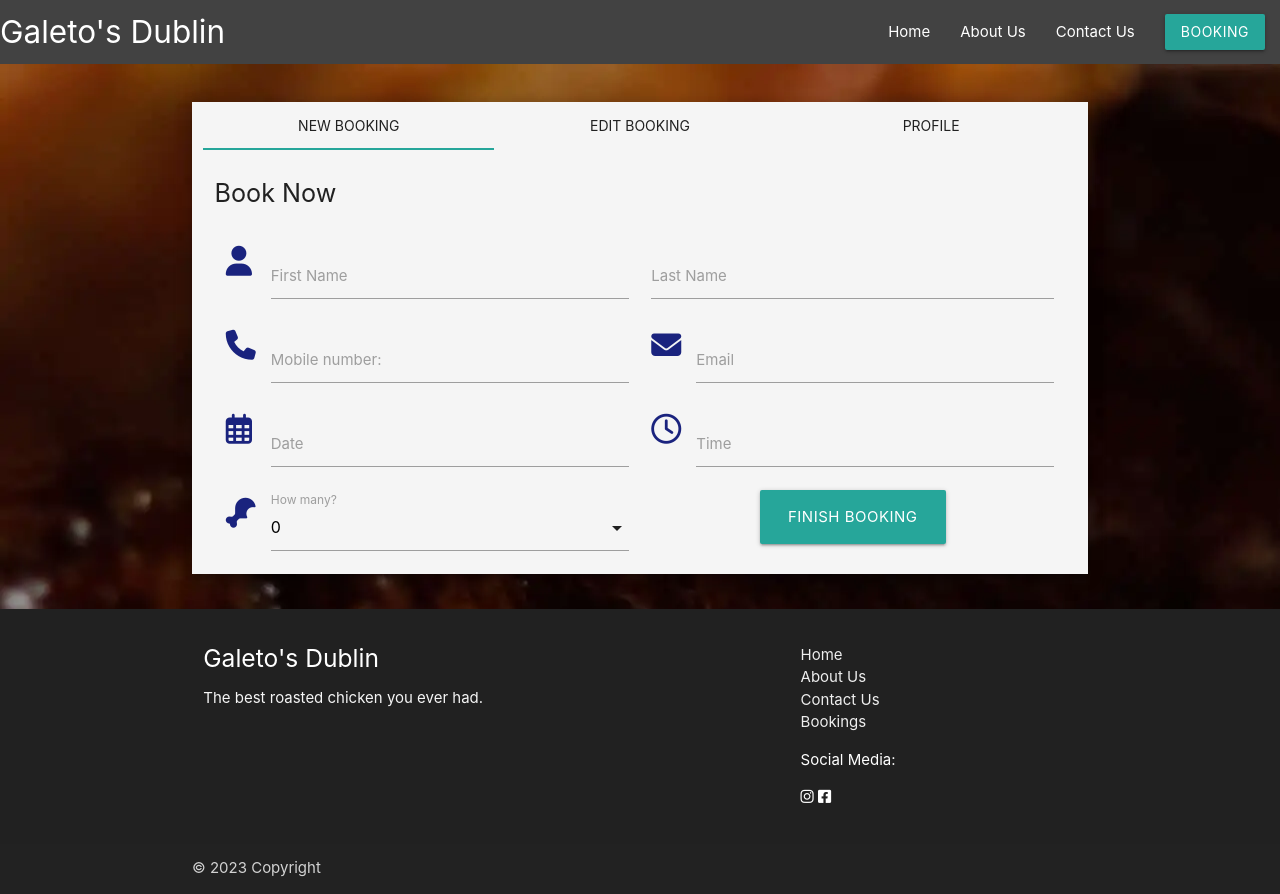
After one commit to Cesargarciajr/galetos-pp4, a Django app: page /manage-booking in a window 1280 px wide. The commit adds this page. Run offline with Django 4.2, Linux system fonts and the light colour scheme.

Commit message:
Add tabs to manage-bookings page as well as icons to all the forms

```diff
--- a/galetosapp/urls.py
+++ b/galetosapp/urls.py
@@ -5,4 +5,5 @@ urlpatterns = [
     path('', views.home, name="home"),
     path('about/', views.about, name="about"),
     path('contact/', views.contact, name="contact"),
+    path('manage-booking', views.manage, name="manage"),
 ]
--- a/galetosapp/views.py
+++ b/galetosapp/views.py
@@ -10,3 +10,7 @@ def about(request):
 
 def contact(request):
     return render(request, 'contact.html', {})
+
+
+def manage(request):
+    return render(request, 'manage.html', {})
--- a/static/css/style.css
+++ b/static/css/style.css
@@ -12,3 +12,12 @@ main {
     background-image: url("/static/images/hero-img.webp");
     z-index: -1;
 }
+
+#modal1 {
+    width: 500px;
+    padding: 25px;
+}
+
+.tabs .indicator {
+    background-color: rgb(38 166 154);
+}
--- a/static/js/script.js
+++ b/static/js/script.js
@@ -11,3 +11,32 @@ document.addEventListener("DOMContentLoaded", function () {
     duration: 300,
   });
 });
+
+document.addEventListener('DOMContentLoaded', function () {
+    let modal = document.querySelectorAll('.modal');
+    M.Modal.init(modal);
+});
+
+document.addEventListener('DOMContentLoaded', function () {
+    let tabs = document.querySelectorAll('.tabs', {
+        swipeable: true,
+    });
+    M.Tabs.init(tabs);
+});
+
+document.addEventListener('DOMContentLoaded', function () {
+    let calendar = document.querySelectorAll('.datepicker');
+    M.Datepicker.init(calendar, {
+        format: 'dd mmm, yyyy'
+    });
+});
+
+document.addEventListener('DOMContentLoaded', function () {
+    let timepicker = document.querySelectorAll('.timepicker');
+    M.Timepicker.init(timepicker);
+});
+
+document.addEventListener('DOMContentLoaded', function () {
+    let quantity = document.querySelectorAll('select');
+    M.FormSelect.init(quantity);
+});
--- a/templates/about.html
+++ b/templates/about.html
@@ -30,7 +30,7 @@
                 our roasted chicken become a part of your own family gatherings and
                 special moments.
             </p>
-            <a class="waves-effect waves-light btn" href="#">Book Now</a>
+            <a class="waves-effect waves-light btn modal-trigger" href="#modal1">Book Now</a>
         </div>
         <img class="col m6 no-padding s12" src="{% static 'images/about.webp' %}" height="600px">
     </div>
--- a/templates/base.html
+++ b/templates/base.html
@@ -36,7 +36,7 @@
               <li><a href="{% url 'home' %}">Home</a></li>
               <li><a href="{% url 'about' %}">About Us</a></li>
               <li><a href="{% url 'contact' %}">Contact Us</a></li>
-              <li><a class="waves-effect waves-light btn">Booking</a></li>
+              <li><a class="waves-effect waves-light btn modal-trigger" href="#modal1">Booking</a></li>
             </ul>
           </div>
         </div>
@@ -46,13 +46,38 @@
         <li><a href="{% url 'home' %}">Home</a></li>
         <li><a href="{% url 'about' %}">About Us</a></li>
         <li><a href="{% url 'contact' %}">Contact Us</a></li>
-        <li><a href="mobile.html">Booking</a></li>
+        <li><a href="#modal1" class="modal-trigger">Booking</a></li>
       </ul>
     </header>
     <main>
+        <!-- Sign in modal -->
+        <div id="modal1" class="modal grey lighten-2">
+            <div class="modal-content grey lighten-2">
+                <h2 class="center">Sign in</h2>
+            </div>
+            <div class="input-field col s3">
+                <i class="fa-solid fa-user prefix"></i>
+                <input id="email" type="email" class="validate">
+                <label for="email">Email</label>
+            </div>
+            <div class="input-field col s3">
+                <i class="fa-solid fa-lock prefix"></i>
+                <input id="password" type="password" class="validate">
+                <label for="password">Password</label>
+            </div>
+            <div class="center">
+                <a class="center waves-effect waves-light btn-large" href="{% url 'manage' %}">Sign In</a>
+                <br>
+                <a href="#">Forgot your password?</a>
+                <hr>
+                <p>Not registered yet?<a href="#"> Sign Up</a></p>
+            </div>
+        </div>
+
         {% block content %}
         {% endblock%}
     </main>
+    <!-- Footer -->
     <footer class="page-footer grey darken-4">
       <div class="container">
         <div class="row">
@@ -72,7 +97,7 @@
                 <a class="grey-text text-lighten-3" href="{% url 'contact' %}">Contact Us</a>
               </li>
               <li>
-                <a class="grey-text text-lighten-3" href="#">Bookings</a>
+                <a class="grey-text text-lighten-3 modal-trigger" href="#modal1">Bookings</a>
               </li>
               <p>Social Media:</p>
               <a class="grey-text text-lighten-3" href="#!"
@@ -92,6 +117,7 @@
         <div class="container">© 2023 Copyright</div>
       </div>
     </footer>
+    <!-- link to scripts -->
     <script src="https://cdnjs.cloudflare.com/ajax/libs/materialize/1.0.0/js/materialize.min.js"></script>
     <script src="{% static 'js/script.js' %}"></script>
   </body>
--- /dev/null
+++ b/templates/manage.html
@@ -0,0 +1,87 @@
+{% extends "base.html" %}
+{% block content %}
+{% load static %}
+<br>
+<section class="container section" id="manage padding">
+    <div class="row z-depth-3 no-margin grey lighten-4">
+        <div class="col s12 flow-text indigo-text text-darken-4">
+            <ul class="tabs tabs-swipe-demo flow-text indigo-text text-darken-4">
+                <li class="tab col s4"><a href="#new-booking" class="grey lighten-4 grey-text text-darken-4 active">New Booking</a></li>
+                <li class="tab col s4"><a href="#edit-booking" class="grey lighten-4 grey-text text-darken-4">Edit Booking</a></li>
+                <li class="tab col s4"><a href="#profile" class="grey lighten-4 grey-text text-darken-4">Profile</a></li>
+            </ul>
+            <div class="col s12" id="new-booking">
+                <p class="flow-text grey-text text-darken-4">Book Now</p>
+                <div class="input-field col s6">
+                    <i class="fa-solid fa-user fa-2xs prefix"></i>
+                    <input id="first_name" type="text" class="validate">
+                    <label for="first_name">First Name</label>
+                </div>
+                <div class="input-field col s6">
+                    <input id="last_name" type="text" class="validate">
+                    <label for="last_name">Last Name</label>
+                    </div>
+                <div class="input-field col s6">
+                    <i class="fa-solid fa-phone fa-2xs prefix"></i>
+                    <input id="telephone" type="tel" class="validate">
+                    <label for="telephone">Mobile number:</label>
+                </div>
+                <div class="input-field col s6">
+                    <i class="fa-solid fa-envelope fa-2xs prefix"></i>
+                    <input id="email" type="email" class="validate">
+                    <label for="email">Email</label>
+                </div>
+                <div class="input-field col s6">
+                    <i class="fa-regular fa-calendar-days fa-2xs prefix"></i>
+                    <input id="date" type="text" class="datepicker validate">
+                    <label for="date">Date</label>
+                </div>
+                <div class="input-field col s6">
+                    <i class="fa-regular fa-clock fa-2xs prefix"></i>
+                    <input type="text" class="timepicker">
+                    <label for="date">Time</label>
+                </div>
+                <div class="input-field col s6">
+                    <i class="fa-solid fa-drumstick-bite fa-2xs prefix"></i>
+                    <select>
+                        <option value="" disabled selected>0</option>
+                        <option value="1">1</option>
+                        <option value="2">2</option>
+                        <option value="3">3</option>
+                        <option value="4">4</option>
+                        <option value="5">5</option>
+                        <option value="6">6</option>
+                        <option value="7">7</option>
+                        <option value="8">8</option>
+                        <option value="9">9</option>
+                        <option value="10">10</option>
+                    </select>
+                    <label for="quantity">How many?</label>
+                </div>
+                <div class="col s6 center">
+                    <button class="btn-large waves-effect waves-light center" type="submit" name="action">Finish Booking</button>
+                </div>
+            </div>
+            <div class="col s12" id="edit-booking">
+                <p class="flow-text indigo-text text-darken-4">Edit Booking</p>
+                <h1>BOOKINGS GO HERE</h1>
+            </div>
+            <div class="col s12" id="profile">
+                <p class="flow-text indigo-text text-darken-4">Profile</p>
+                <div class="input-field col s6">
+                    <input id="first_name" type="text" class="validate">
+                    <label for="first_name">First Name</label>
+                </div>
+                <div class="input-field col s6">
+                    <input id="last_name" type="text" class="validate">
+                    <label for="last_name">Last Name</label>
+                </div>
+                <div class="input-field col s6">
+                    <input id="telephone" type="tel" class="validate">
+                    <label for="telephone"><i class="fa-regular fa-phone"></i> Mobile number:</label>
+                </div>
+            </div>
+        </div>
+    </div>
+</section>
+{% endblock %}
```
Also changed, not shown: templates/contact.html (+5 -6 lines).
